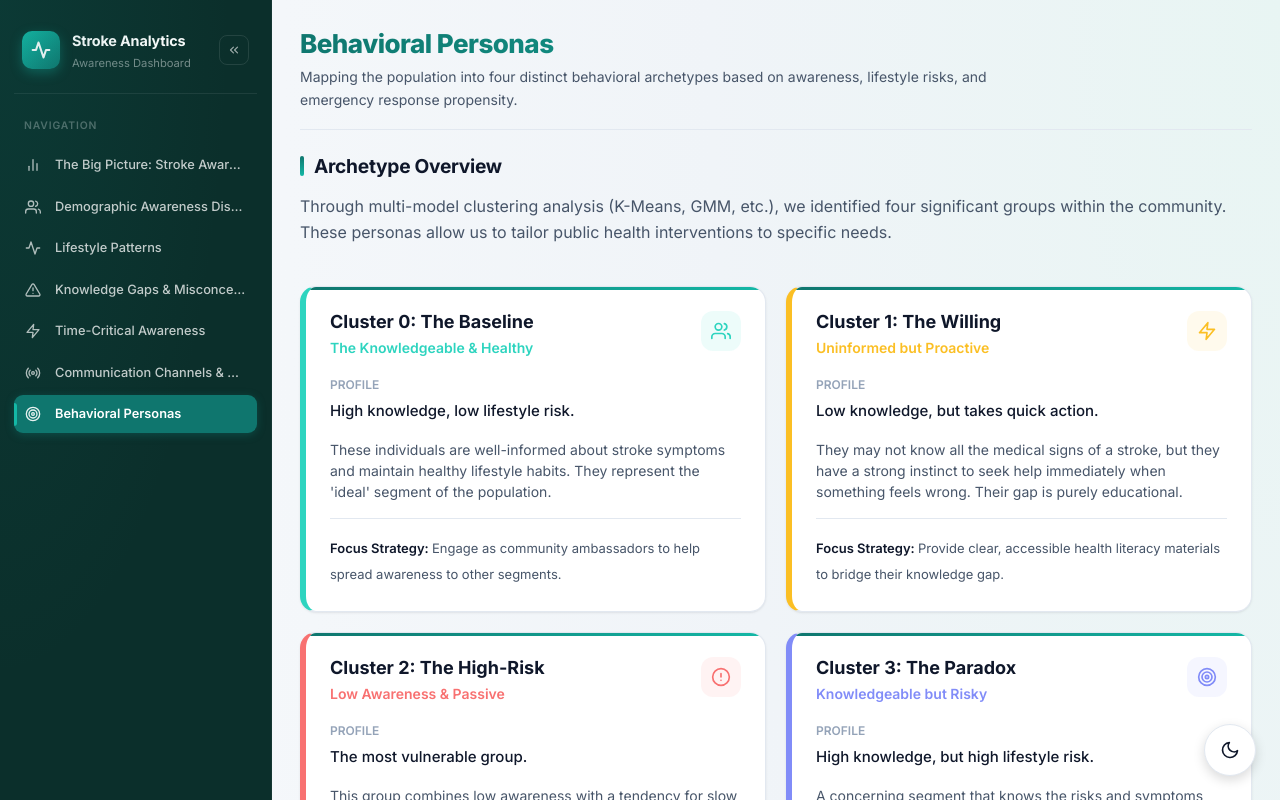
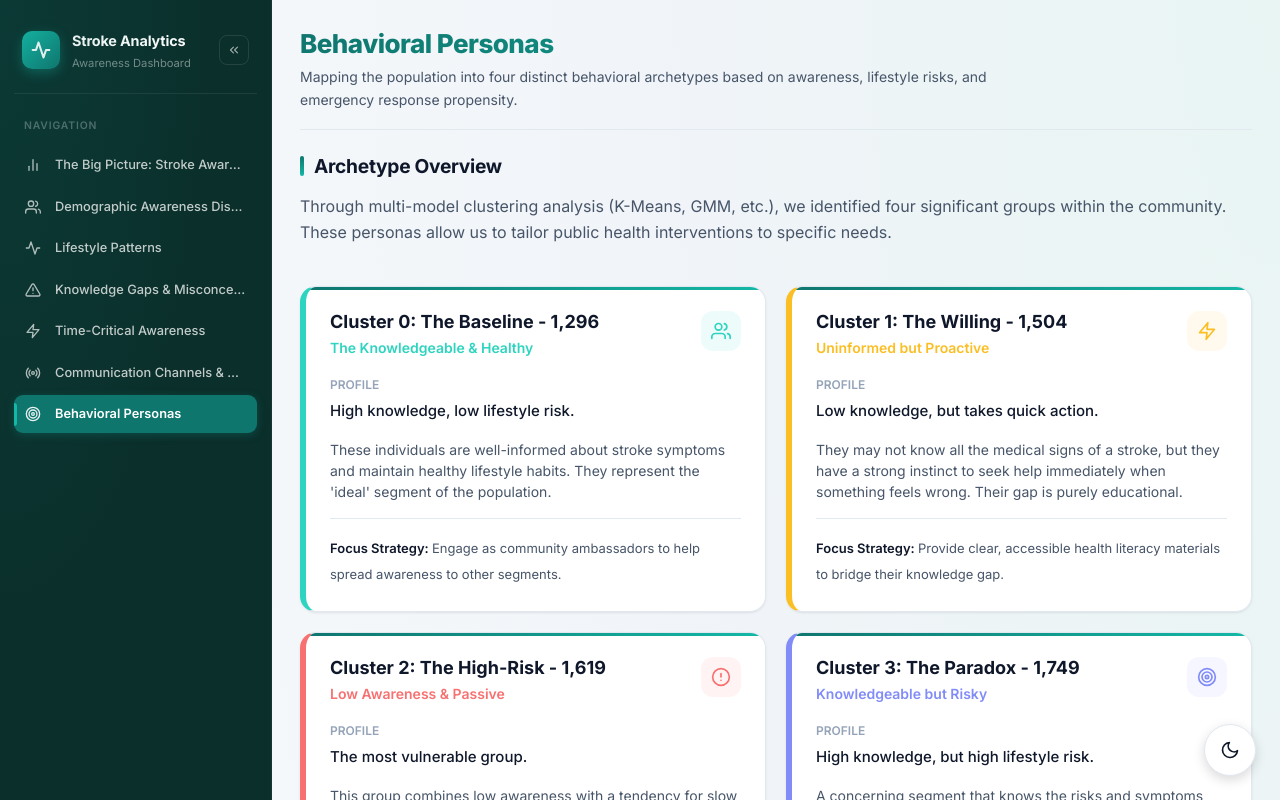
Before and after one commit to Harshali0505/Stroke-awareness-dashboard, a React (Vite) app: page /personas in a window 1280 px wide. Shown: the top 800 px of the page. Built offline with nearby package versions, Linux system fonts and the light colour scheme.

Commit message:
Minor changes in content of graphs

```diff
--- a/src/pages/Emergency.jsx
+++ b/src/pages/Emergency.jsx
@@ -128,7 +128,7 @@ const Emergency = ({ isMobileMenuOpen, setIsMobileMenuOpen }) => {
         <div className="who-grid who-grid--two">
           <ChartPanel
             title="First Action by Awareness Profile"
-            helperText="A concerning paradox exists: even individuals with 'High Awareness' classifications frequently default to non-emergency actions."
+            helperText="Shows that low-awareness individuals tend to contact doctors, family, or remain unsure, while moderate awareness groups are more likely to call emergency services."
           >
             <div style={{ width: '100%', display: 'flex', flexDirection: 'column' }}>
               <StackedAwarenessChart
@@ -140,7 +140,7 @@ const Emergency = ({ isMobileMenuOpen, setIsMobileMenuOpen }) => {
                 onSelectCategory={onSelect}
               />
               <KeyInsight>
-                Even individuals with high awareness scores often fail to prioritize emergency hospital care  showing a gap between knowledge and action. Further analysis of data shows that 42.5% of the high awareness individuals fail to prioritize emergency hospital care.
+                Higher awareness improves the likelihood of contacting emergency services, but many individuals—especially those with low awareness—still choose non-emergency actions, indicating a gap between recognizing stroke symptoms and taking the correct immediate action.
               </KeyInsight>
             </div>
           </ChartPanel>
@@ -238,7 +238,7 @@ const Emergency = ({ isMobileMenuOpen, setIsMobileMenuOpen }) => {
         </div>
       </Section>
 
-      <Section title="Key Analytical Insights">
+      {/* <Section title="Key Analytical Insights">
         <div className="who-kpi-row">
           <ChartPanel
             title="Action-Knowledge Disconnect"
@@ -250,7 +250,7 @@ const Emergency = ({ isMobileMenuOpen, setIsMobileMenuOpen }) => {
             </KeyInsight>
           </ChartPanel>
         </div>
-      </Section>
+      </Section> */}
     </PageContainer>
   );
 };
--- a/src/pages/Personas.jsx
+++ b/src/pages/Personas.jsx
@@ -11,7 +11,7 @@ const Personas = ({ isMobileMenuOpen, setIsMobileMenuOpen }) => {
   const personas = [
     {
       id: 'cluster-0',
-      title: 'Cluster 0: The Baseline',
+      title: 'Cluster 0: The Baseline - 1,296',
       subtitle: 'The Knowledgeable & Healthy',
       color: '#2dd4bf',   // Dashboard teal — positive
       icon: <FiUsers />,
@@ -21,7 +21,7 @@ const Personas = ({ isMobileMenuOpen, setIsMobileMenuOpen }) => {
     },
     {
       id: 'cluster-1',
-      title: 'Cluster 1: The Willing',
+      title: 'Cluster 1: The Willing - 1,504',
       subtitle: 'Uninformed but Proactive',
       color: '#fbbf24',   // Dashboard amber — caution/moderate
       icon: <FiZap />,
@@ -31,7 +31,7 @@ const Personas = ({ isMobileMenuOpen, setIsMobileMenuOpen }) => {
     },
     {
       id: 'cluster-2',
-      title: 'Cluster 2: The High-Risk',
+      title: 'Cluster 2: The High-Risk - 1,619',
       subtitle: 'Low Awareness & Passive',
       color: '#f87171',   // Dashboard soft-red — alert/low
       icon: <FiAlertCircle />,
@@ -41,7 +41,7 @@ const Personas = ({ isMobileMenuOpen, setIsMobileMenuOpen }) => {
     },
     {
       id: 'cluster-3',
-      title: 'Cluster 3: The Paradox',
+      title: 'Cluster 3: The Paradox - 1,749',
       subtitle: 'Knowledgeable but Risky',
       color: '#818cf8',   // Indigo — contrasting accent
       icon: <FiTarget />,
```
